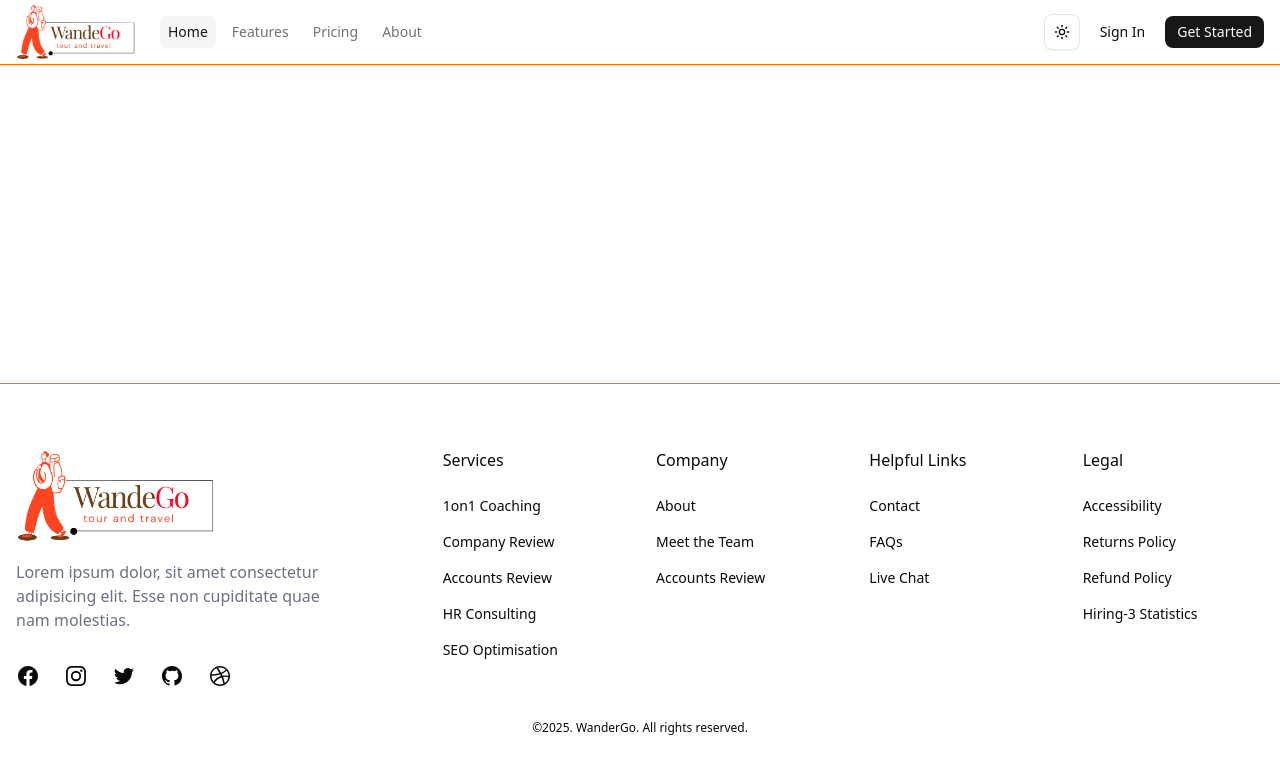
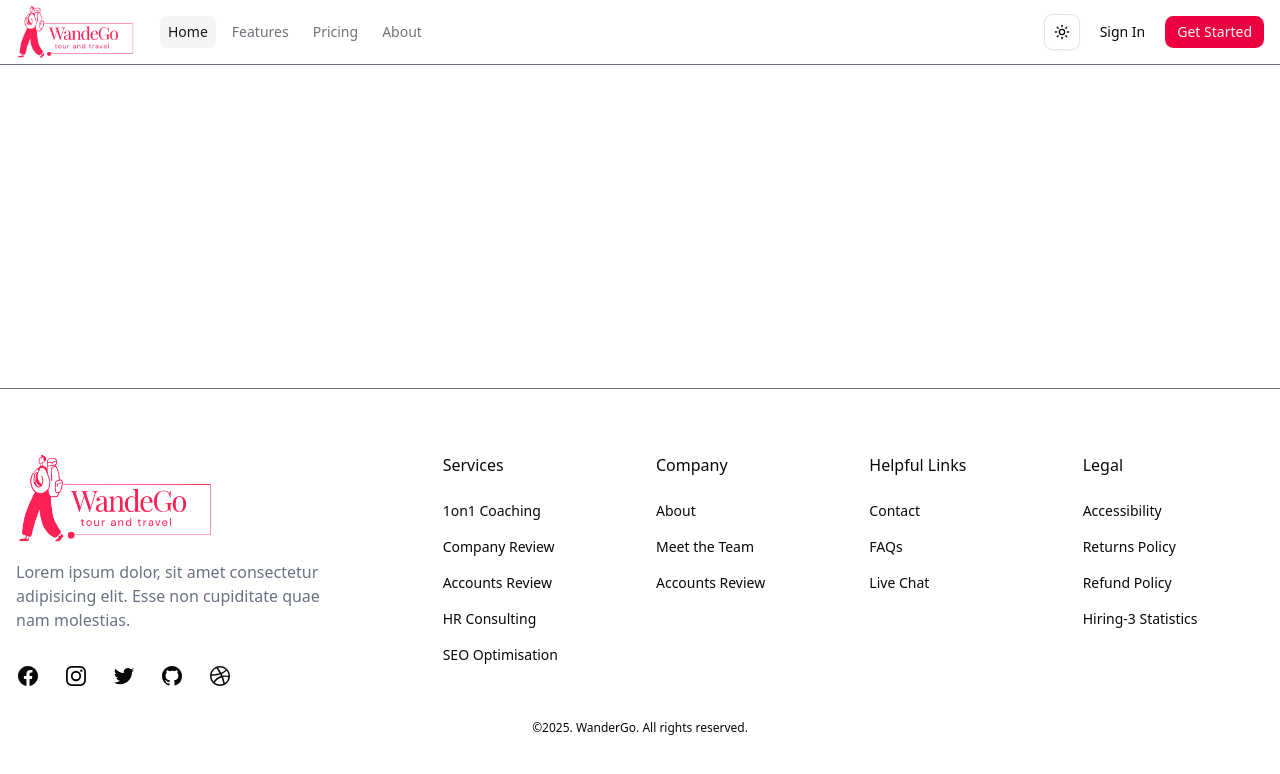
Before and after one commit to md-siam-islam/WanderGo-Tour-Management-Frontend, a React (Vite) app: page / in a window 1280 px wide. Shown: the top 774 px of the page. Built offline with nearby package versions, Linux system fonts and the light colour scheme.

Commit message:
Theme color change base website logo and main color

```diff
--- a/src/components/layout/Footer.tsx
+++ b/src/components/layout/Footer.tsx
@@ -1,12 +1,12 @@
 export default function Footer() {
 
     return (
-       <footer className="border-t border-orange-500">
+       <footer className="border-t border-gray-500">
   <div className="container mx-auto space-y-8 px-4 py-16 ">
     <div className="grid grid-cols-1 gap-8 lg:grid-cols-3">
       <div>
         <div className="w-[200px]">
-          <img  src="/src/assets/images/WanderGoLogo1.png" alt="Logo" />
+          <img  src="/src/assets/images/WanderGoLOgo2.png" alt="Logo" />
         </div>
         <p className="mt-4 max-w-xs text-gray-500">
           Lorem ipsum dolor, sit amet consectetur adipisicing elit. Esse non cupiditate quae nam
--- a/src/components/layout/Navbar.tsx
+++ b/src/components/layout/Navbar.tsx
@@ -23,7 +23,7 @@ const navigationLinks = [
 
 export default function Component() {
   return (
-    <header className="border-b border-orange-500 shadow-sm">
+    <header className="border-b border-gray-500 ">
       <div className="container mx-auto px-4 flex h-16 items-center justify-between gap-4">
         {/* Left side */}
         <div className="flex items-center gap-2">
@@ -83,7 +83,7 @@ export default function Component() {
           {/* Main nav */}
           <div className="flex items-center gap-6">
             <a href="#" className="w-[120px]">
-              <img  src="/src/assets/images/WanderGoLogo1.png" alt="Logo" />
+              <img  src="/src/assets/images/WanderGoLOgo2.png" alt="Logo" />
             </a>
             {/* Navigation menu */}
             <NavigationMenu className="max-md:hidden">
--- a/src/index.css
+++ b/src/index.css
@@ -42,73 +42,74 @@
 }
 
 :root {
-  --radius: 0.625rem;
+  --radius: 0.65rem;
   --background: oklch(1 0 0);
-  --foreground: oklch(0.145 0 0);
+  --foreground: oklch(0.141 0.005 285.823);
   --card: oklch(1 0 0);
-  --card-foreground: oklch(0.145 0 0);
+  --card-foreground: oklch(0.141 0.005 285.823);
   --popover: oklch(1 0 0);
-  --popover-foreground: oklch(0.145 0 0);
-  --primary: oklch(0.205 0 0);
-  --primary-foreground: oklch(0.985 0 0);
-  --secondary: oklch(0.97 0 0);
-  --secondary-foreground: oklch(0.205 0 0);
-  --muted: oklch(0.97 0 0);
-  --muted-foreground: oklch(0.556 0 0);
-  --accent: oklch(0.97 0 0);
-  --accent-foreground: oklch(0.205 0 0);
+  --popover-foreground: oklch(0.141 0.005 285.823);
+  --primary: oklch(0.586 0.253 17.585);
+  --primary-foreground: oklch(0.969 0.015 12.422);
+  --secondary: oklch(0.967 0.001 286.375);
+  --secondary-foreground: oklch(0.21 0.006 285.885);
+  --muted: oklch(0.967 0.001 286.375);
+  --muted-foreground: oklch(0.552 0.016 285.938);
+  --accent: oklch(0.967 0.001 286.375);
+  --accent-foreground: oklch(0.21 0.006 285.885);
   --destructive: oklch(0.577 0.245 27.325);
-  --border: oklch(0.922 0 0);
-  --input: oklch(0.922 0 0);
-  --ring: oklch(0.708 0 0);
-  --chart-1: oklch(0.646 0.222 41.116);
-  --chart-2: oklch(0.6 0.118 184.704);
-  --chart-3: oklch(0.398 0.07 227.392);
-  --chart-4: oklch(0.828 0.189 84.429);
-  --chart-5: oklch(0.769 0.188 70.08);
+  --border: oklch(0.92 0.004 286.32);
+  --input: oklch(0.92 0.004 286.32);
+  --ring: oklch(0.712 0.194 13.428);
+  --chart-1: oklch(0.81 0.117 11.638);
+  --chart-2: oklch(0.645 0.246 16.439);
+  --chart-3: oklch(0.586 0.253 17.585);
+  --chart-4: oklch(0.514 0.222 16.935);
+  --chart-5: oklch(0.455 0.188 13.697);
   --sidebar: oklch(0.985 0 0);
-  --sidebar-foreground: oklch(0.145 0 0);
-  --sidebar-primary: oklch(0.205 0 0);
-  --sidebar-primary-foreground: oklch(0.985 0 0);
-  --sidebar-accent: oklch(0.97 0 0);
-  --sidebar-accent-foreground: oklch(0.205 0 0);
-  --sidebar-border: oklch(0.922 0 0);
-  --sidebar-ring: oklch(0.708 0 0);
+  --sidebar-foreground: oklch(0.141 0.005 285.823);
+  --sidebar-primary: oklch(0.586 0.253 17.585);
+  --sidebar-primary-foreground: oklch(0.969 0.015 12.422);
+  --sidebar-accent: oklch(0.967 0.001 286.375);
+  --sidebar-accent-foreground: oklch(0.21 0.006 285.885);
+  --sidebar-border: oklch(0.92 0.004 286.32);
+  --sidebar-ring: oklch(0.712 0.194 13.428);
 }
 
 .dark {
-  --background: oklch(0.145 0 0);
+  --background: oklch(0.141 0.005 285.823);
   --foreground: oklch(0.985 0 0);
-  --card: oklch(0.205 0 0);
+  --card: oklch(0.21 0.006 285.885);
   --card-foreground: oklch(0.985 0 0);
-  --popover: oklch(0.205 0 0);
+  --popover: oklch(0.21 0.006 285.885);
   --popover-foreground: oklch(0.985 0 0);
-  --primary: oklch(0.922 0 0);
-  --primary-foreground: oklch(0.205 0 0);
-  --secondary: oklch(0.269 0 0);
+  --primary: oklch(0.645 0.246 16.439);
+  --primary-foreground: oklch(0.969 0.015 12.422);
+  --secondary: oklch(0.274 0.006 286.033);
   --secondary-foreground: oklch(0.985 0 0);
-  --muted: oklch(0.269 0 0);
-  --muted-foreground: oklch(0.708 0 0);
-  --accent: oklch(0.269 0 0);
+  --muted: oklch(0.274 0.006 286.033);
+  --muted-foreground: oklch(0.705 0.015 286.067);
+  --accent: oklch(0.274 0.006 286.033);
   --accent-foreground: oklch(0.985 0 0);
   --destructive: oklch(0.704 0.191 22.216);
   --border: oklch(1 0 0 / 10%);
   --input: oklch(1 0 0 / 15%);
-  --ring: oklch(0.556 0 0);
-  --chart-1: oklch(0.488 0.243 264.376);
-  --chart-2: oklch(0.696 0.17 162.48);
-  --chart-3: oklch(0.769 0.188 70.08);
-  --chart-4: oklch(0.627 0.265 303.9);
-  --chart-5: oklch(0.645 0.246 16.439);
-  --sidebar: oklch(0.205 0 0);
+  --ring: oklch(0.41 0.159 10.272);
+  --chart-1: oklch(0.81 0.117 11.638);
+  --chart-2: oklch(0.645 0.246 16.439);
+  --chart-3: oklch(0.586 0.253 17.585);
+  --chart-4: oklch(0.514 0.222 16.935);
+  --chart-5: oklch(0.455 0.188 13.697);
+  --sidebar: oklch(0.21 0.006 285.885);
   --sidebar-foreground: oklch(0.985 0 0);
-  --sidebar-primary: oklch(0.488 0.243 264.376);
-  --sidebar-primary-foreground: oklch(0.985 0 0);
-  --sidebar-accent: oklch(0.269 0 0);
+  --sidebar-primary: oklch(0.645 0.246 16.439);
+  --sidebar-primary-foreground: oklch(0.969 0.015 12.422);
+  --sidebar-accent: oklch(0.274 0.006 286.033);
   --sidebar-accent-foreground: oklch(0.985 0 0);
   --sidebar-border: oklch(1 0 0 / 10%);
-  --sidebar-ring: oklch(0.556 0 0);
+  --sidebar-ring: oklch(0.41 0.159 10.272);
 }
+
 
 @layer base {
   * {
```
Also changed, not shown: src/assets/images/MainLogo1.png (deleted), src/assets/images/WanderGoLOgo2.png (added).
